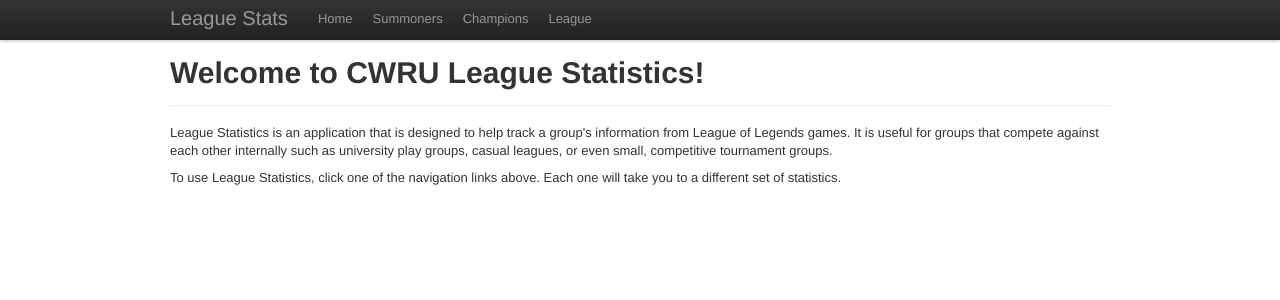
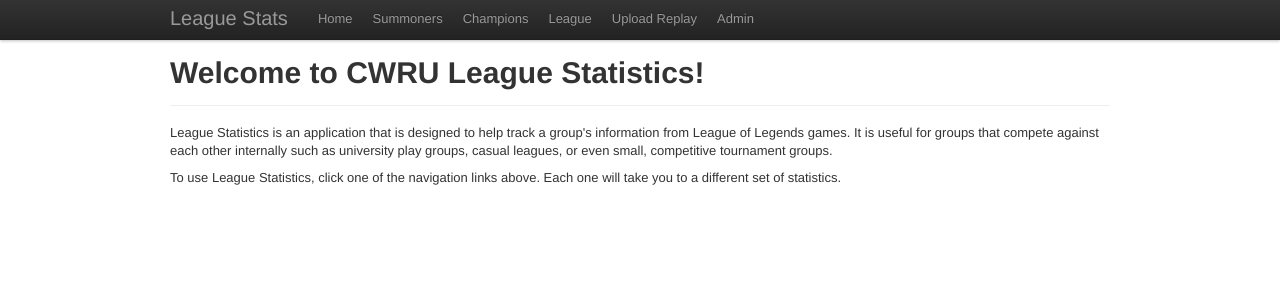
Before and after one commit to worst/league-stats, a Flask app: page / in a window 1280 px wide. Shown: the top 300 px of the page. Run offline with Flask 2, Linux system fonts and the light colour scheme; parts of the project's set-up code (start-up, migrations or seed data) failed here and were passed over; some libraries are stand-ins or nearby versions.

Commit message:
Added a links for Upload and Admin pages.

```diff
--- a/templates/base.html
+++ b/templates/base.html
@@ -19,6 +19,8 @@
 					<li><a href="{{ root_url }}summoners">Summoners</a></li>
 					<li><a href="{{ root_url }}champions">Champions</a></li>
 					<li><a href="{{ root_url }}league">League</a></li>
+					<li><a href="{{ root_url }}upload">Upload Replay</a></li>
+					<li><a href="{{ root_url }}admin">Admin</a></li>
 				</ul>
 			</div>
 		</div>
```
